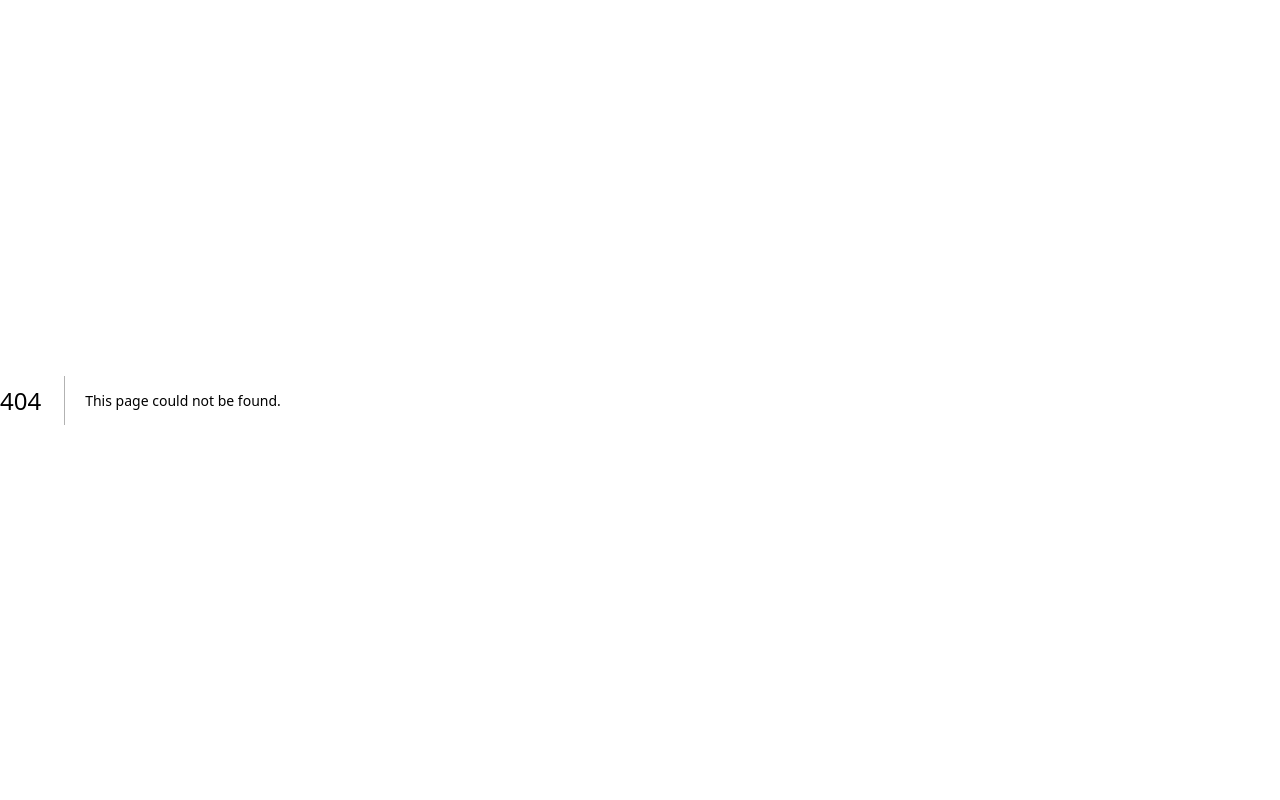
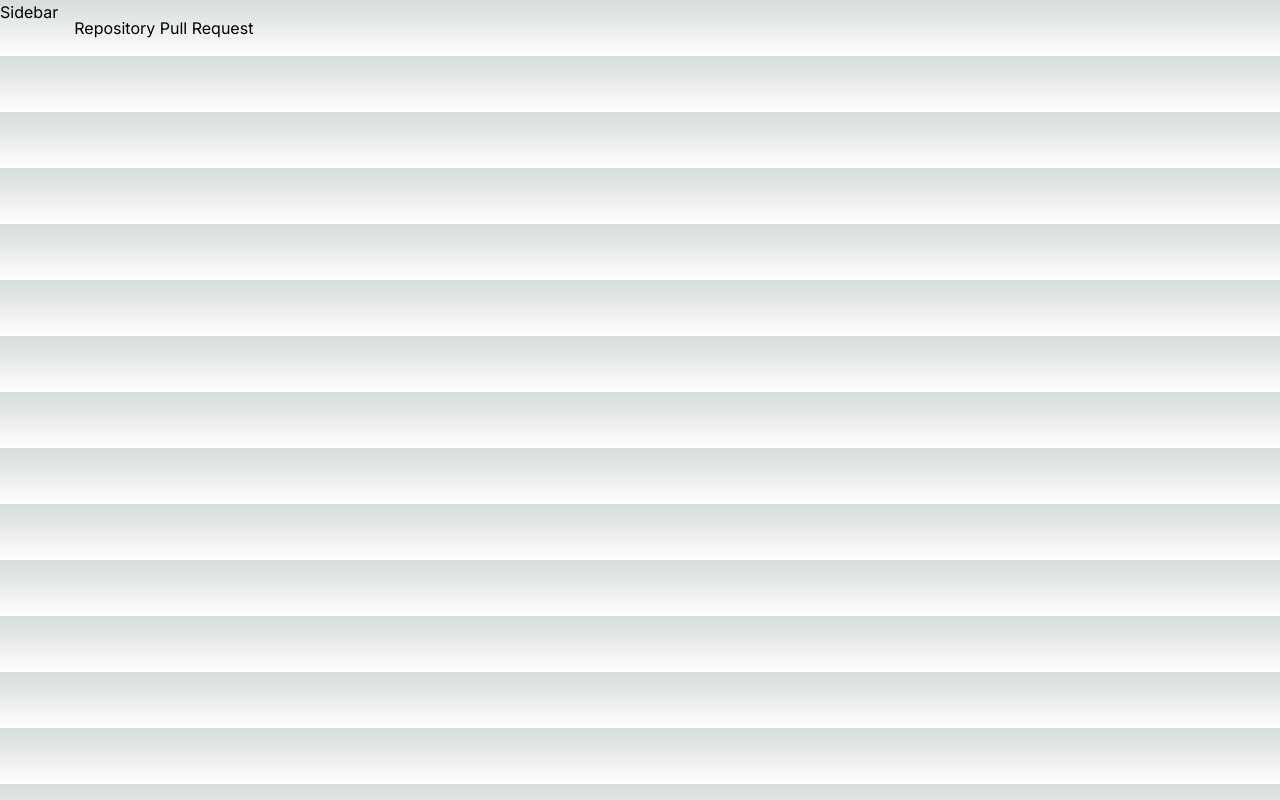
Before and after one commit to aledosreis/gitcenter-app, a Next.js app: page /repositories/1/PRs/1 in a window 1280 px wide. Before the commit this address had no page. Built offline with nearby package versions, Linux system fonts and the light colour scheme.

Commit message:
add pages structure

```diff
--- /dev/null
+++ b/src/app/(user)/dashboard/page.tsx
@@ -0,0 +1,3 @@
+export default function DashboardPage() {
+	return <p>Dashboard</p>
+}
--- /dev/null
+++ b/src/app/(user)/repositories/[id]/PRs/[id]/page.tsx
@@ -0,0 +1,3 @@
+export default function RepositoryPRPage() {
+	return <p>Repository Pull Request</p>
+}
--- /dev/null
+++ b/src/app/(user)/repositories/[id]/PRs/page.tsx
@@ -0,0 +1,3 @@
+export default function RepositoryPRsPage() {
+	return <p>Repository Pull Requests</p>
+}
--- /dev/null
+++ b/src/app/(user)/repositories/[id]/commits/page.tsx
@@ -0,0 +1,3 @@
+export default function RepositoryCommitsPage() {
+	return <p>Repository Commits</p>
+}
--- /dev/null
+++ b/src/app/(user)/repositories/[id]/issues/[id]/page.tsx
@@ -0,0 +1,3 @@
+export default function RepositoryIssuePage() {
+	return <p>Repository Issue</p>
+}
--- /dev/null
+++ b/src/app/(user)/repositories/[id]/issues/new/page.tsx
@@ -0,0 +1,3 @@
+export default function RepositoryNewIssuePage() {
+	return <p>Repository New Issue</p>
+}
--- /dev/null
+++ b/src/app/(user)/repositories/[id]/issues/page.tsx
@@ -0,0 +1,3 @@
+export default function RepositoryIssuesPage() {
+	return <p>Repository Issues</p>
+}
--- /dev/null
+++ b/src/app/(user)/repositories/[id]/page.tsx
@@ -0,0 +1,3 @@
+export default function RepositoryPage() {
+	return <p>Repository</p>
+}
--- /dev/null
+++ b/src/app/(user)/repositories/page.tsx
@@ -0,0 +1,3 @@
+export default function RepositoriesPage() {
+	return <p>Repositories</p>
+}
```
